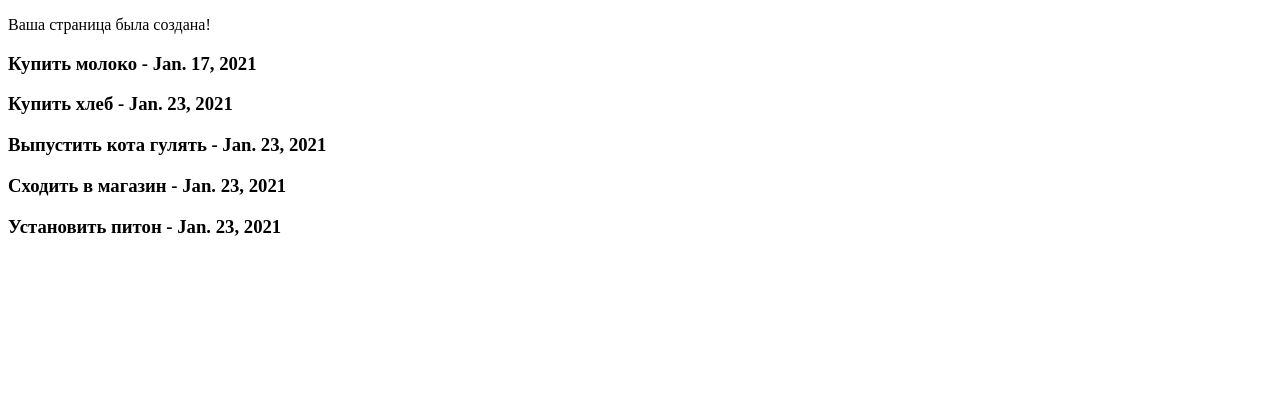
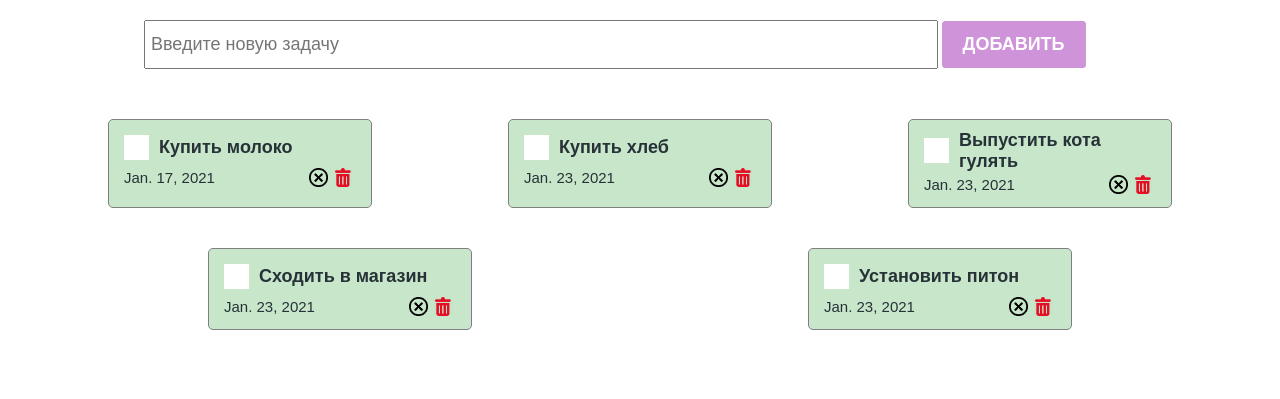
Before and after one commit to Ammarat/ToDjango, a Django app: page /add12 in a window 1280 px wide. Shown: the top 399 px of the page. Run offline with Django 3.2, Linux system fonts and the light colour scheme; data comes from the database, SQL or seed files in the repository.

Commit message:
'32lesson'

```diff
--- a/product/templates/add12.html
+++ b/product/templates/add12.html
@@ -5,11 +5,41 @@
 	<meta charset="UTF-8">
 	<meta name="viewport" content="width=device-width, initial-scale=1.0">
 	<title>ToDo</title>
+	<link rel="stylesheet" href="{% static 'style.css' %}" />
+	<link rel="stylesheet" href="{% static 'checkbox.css' %}"/>
 </head>
 <body>
-<p>Ваша страница была создана!</p>
- {% for todo in todo_list  %}
-	<h3>{{ todo.text}} - {{ todo.created_at }}</h3>
- {% endfor %}
+<section>
+
+		<div class="create_container">
+			<input
+				type="text"
+            	class="create_input"
+            	placeholder="Введите новую задачу"
+            />
+            <button type="" class="create_button">Добавить</button>
+		</div>
+
+		<div class="todo_container">
+			{% for todo  in todo_list  %}
+			<div class="todo_item">
+				<div class="todo_item_header">
+					<label class="checkbox_container">
+						<input type="checkbox"/>
+						<span class="checkmark"></span>
+					</label>
+					<h4>{{ todo.text}}</h4>
+				</div>
+				<div class="todo_item_footer">
+					<p>{{ todo.created_at }}</p>
+					<div class="action_buttons">
+						<img src="unmarked.png">
+						<img src="delete.png">
+					</div>
+				</div>
+			</div>
+			{% endfor %}
+		</div>
+	</section>
 </body>
 </html>
```
